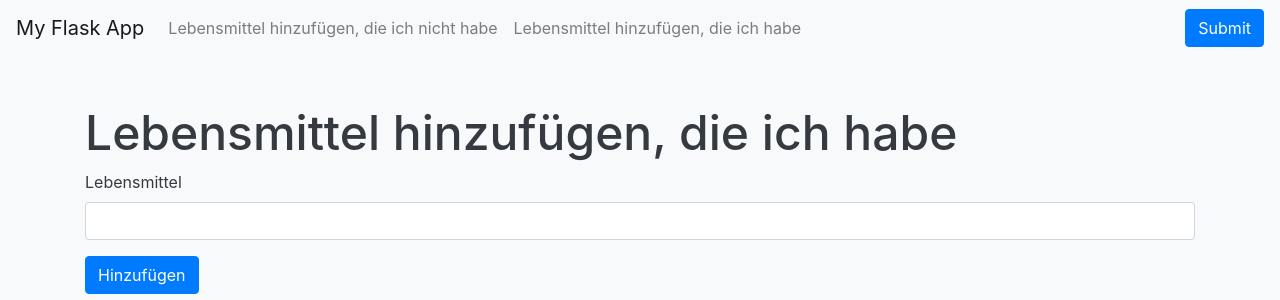
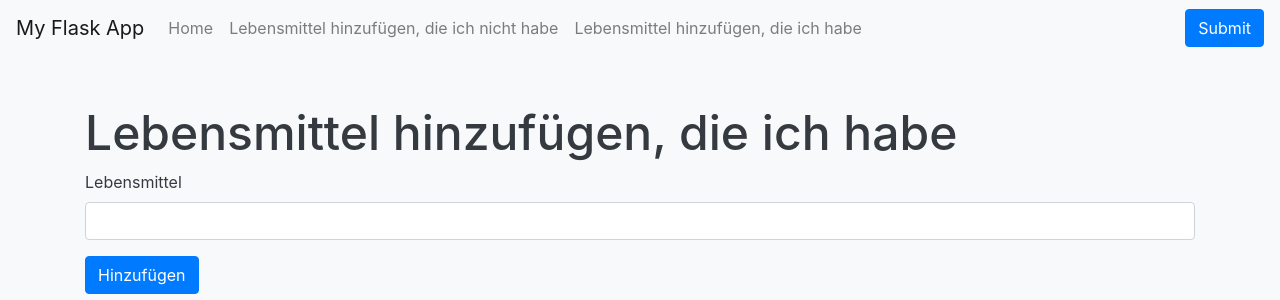
Before and after one commit to Jannis241/MamaDoo, a Flask app: page /add-food-have in a window 1280 px wide. Shown: the top 300 px of the page. Run offline with Flask 3, Linux system fonts and the light colour scheme; some libraries are stand-ins or nearby versions.

Commit message:
automatic python commit

```diff
--- a/Mama-Doo-AI/webseite/templates/add_food_have.html
+++ b/Mama-Doo-AI/webseite/templates/add_food_have.html
@@ -15,6 +15,9 @@
         </button>
         <div class="collapse navbar-collapse" id="navbarNav">
             <ul class="navbar-nav mr-auto">
+                <li class="nav-item">
+                    <a class="nav-link" href="/">Home</a>
+                </li>
                 <li class="nav-item">
                     <a class="nav-link" href="/add-food-not-have">Lebensmittel hinzufügen, die ich nicht habe</a>
                 </li>
--- a/Mama-Doo-AI/webseite/templates/add_food_not_have.html
+++ b/Mama-Doo-AI/webseite/templates/add_food_not_have.html
@@ -15,6 +15,9 @@
         </button>
         <div class="collapse navbar-collapse" id="navbarNav">
             <ul class="navbar-nav mr-auto">
+                <li class="nav-item">
+                    <a class="nav-link" href="/">Home</a>
+                </li>
                 <li class="nav-item">
                     <a class="nav-link" href="/add-food-not-have">Lebensmittel hinzufügen, die ich nicht habe</a>
                 </li>
```
